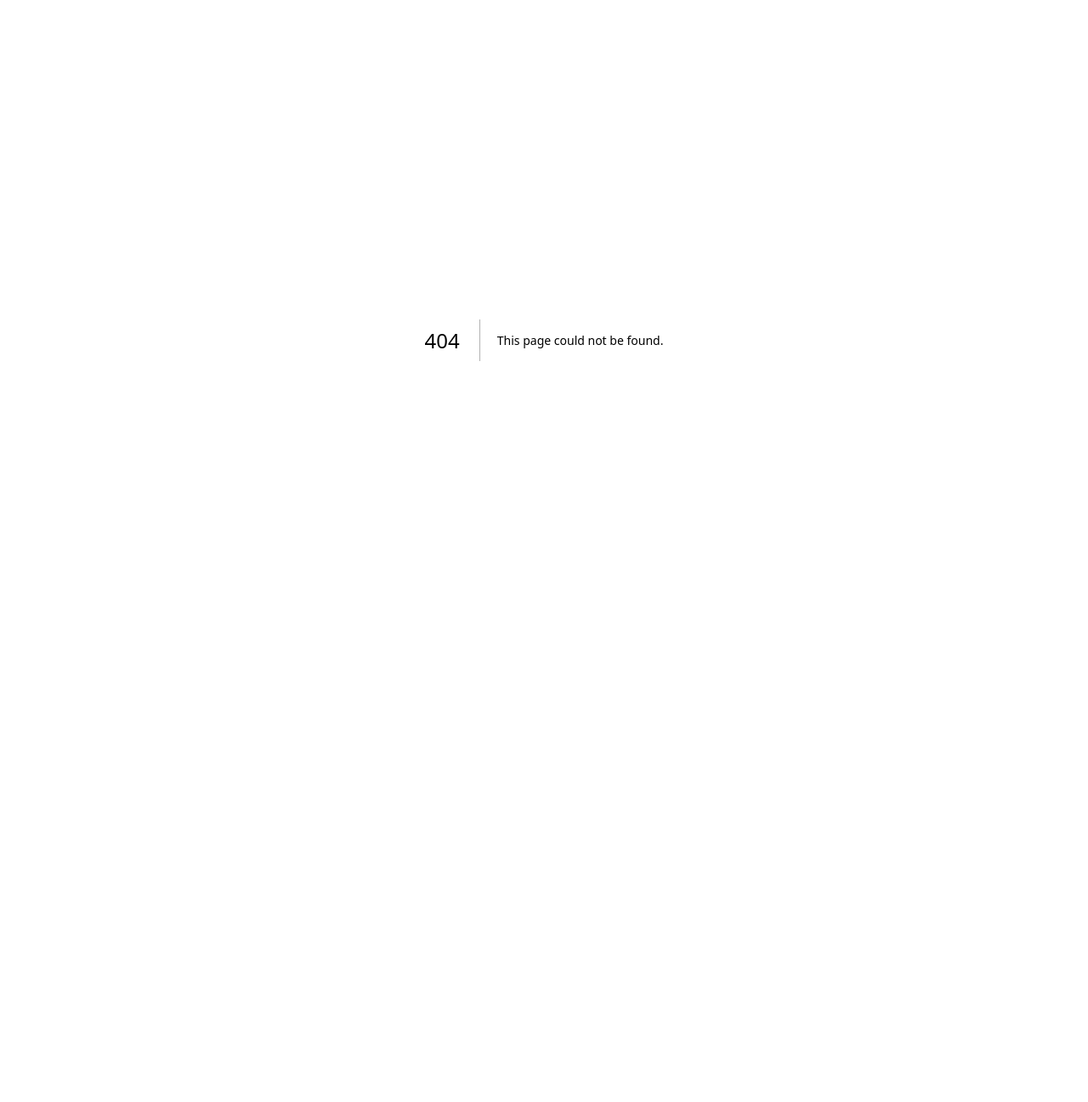
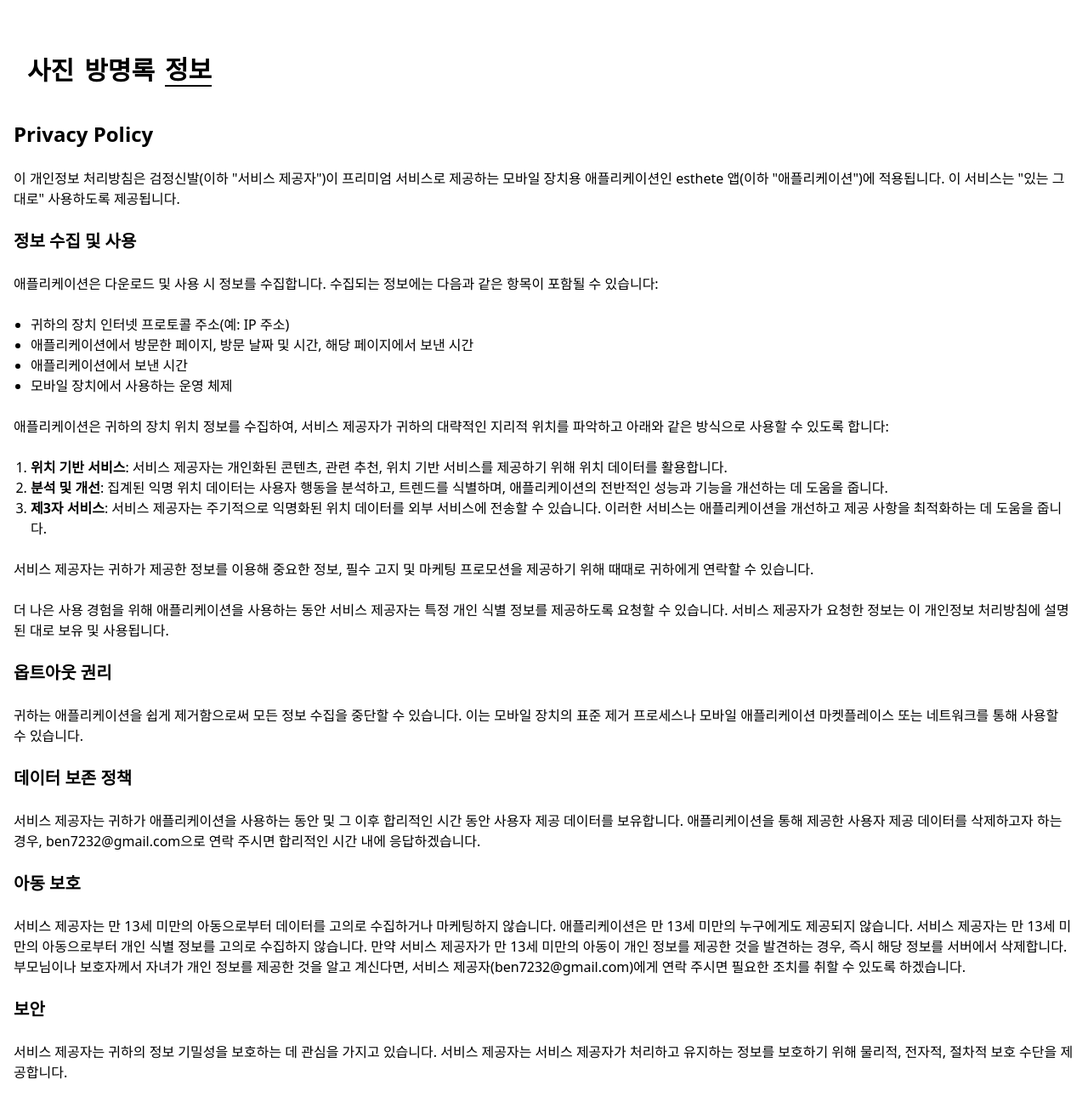
Before and after one commit to blackshoe-esthete/esthete-web-admin, a Next.js app: page /privacy-policy in a window 1280 px wide. Before the commit this address had no page. Shown: the top 1297 px of the page at 85% size. Before the commit the page ends 800 px from the top, so only its background shows below. Built offline with nearby package versions, Linux system fonts and the light colour scheme.

Commit message:
Add : 개인정보처리 페이지 추가

```diff
--- a/src/api/instance.ts
+++ b/src/api/instance.ts
@@ -44,4 +44,4 @@ const fetchWithAuth = async (url: string, options: RequestInit = {}) => {
   }
 }
 
-export const instance = fetchWithAuth;
+export const instance = fetchWithAuth
--- /dev/null
+++ b/src/app/privacy-policy/layout.tsx
@@ -0,0 +1,24 @@
+import type { Metadata } from 'next'
+import { Nav } from '@/components/ui/nav'
+
+export const metadata: Metadata = {
+  title: 'Create Next App',
+  description: 'Generated by create next app',
+}
+
+export default function RootLayout({
+  children,
+}: Readonly<{
+  children: React.ReactNode
+}>) {
+  return (
+    <>
+      <header className="pb-4 pt-16">
+        <div className="container px-4 mx-auto">
+          <Nav />
+        </div>
+      </header>
+      {children}
+    </>
+  )
+}
--- /dev/null
+++ b/src/app/privacy-policy/page.tsx
@@ -0,0 +1,118 @@
+// src/app/privacy-policy/page.tsx
+
+import React from 'react'
+
+const PrivacyPolicy: React.FC = () => {
+  return (
+    <div className="container px-4 py-6 mx-auto space-y-6">
+      <h1 className="text-2xl font-bold mb-4">Privacy Policy</h1>
+
+      <p>
+        이 개인정보 처리방침은 검정신발(이하 "서비스 제공자")이 프리미엄 서비스로 제공하는 모바일 장치용 애플리케이션인
+        esthete 앱(이하 "애플리케이션")에 적용됩니다. 이 서비스는 "있는 그대로" 사용하도록 제공됩니다.
+      </p>
+
+      <h2 className="text-xl font-semibold mt-6">정보 수집 및 사용</h2>
+
+      <p>
+        애플리케이션은 다운로드 및 사용 시 정보를 수집합니다. 수집되는 정보에는 다음과 같은 항목이 포함될 수 있습니다:
+      </p>
+      <ul className="list-disc pl-5">
+        <li>귀하의 장치 인터넷 프로토콜 주소(예: IP 주소)</li>
+        <li>애플리케이션에서 방문한 페이지, 방문 날짜 및 시간, 해당 페이지에서 보낸 시간</li>
+        <li>애플리케이션에서 보낸 시간</li>
+        <li>모바일 장치에서 사용하는 운영 체제</li>
+      </ul>
+
+      <p>
+        애플리케이션은 귀하의 장치 위치 정보를 수집하여, 서비스 제공자가 귀하의 대략적인 지리적 위치를 파악하고 아래와
+        같은 방식으로 사용할 수 있도록 합니다:
+      </p>
+
+      <ol className="list-decimal pl-5">
+        <li>
+          <strong>위치 기반 서비스</strong>: 서비스 제공자는 개인화된 콘텐츠, 관련 추천, 위치 기반 서비스를 제공하기
+          위해 위치 데이터를 활용합니다.
+        </li>
+        <li>
+          <strong>분석 및 개선</strong>: 집계된 익명 위치 데이터는 사용자 행동을 분석하고, 트렌드를 식별하며,
+          애플리케이션의 전반적인 성능과 기능을 개선하는 데 도움을 줍니다.
+        </li>
+        <li>
+          <strong>제3자 서비스</strong>: 서비스 제공자는 주기적으로 익명화된 위치 데이터를 외부 서비스에 전송할 수
+          있습니다. 이러한 서비스는 애플리케이션을 개선하고 제공 사항을 최적화하는 데 도움을 줍니다.
+        </li>
+      </ol>
+
+      <p>
+        서비스 제공자는 귀하가 제공한 정보를 이용해 중요한 정보, 필수 고지 및 마케팅 프로모션을 제공하기 위해 때때로
+        귀하에게 연락할 수 있습니다.
+      </p>
+
+      <p>
+        더 나은 사용 경험을 위해 애플리케이션을 사용하는 동안 서비스 제공자는 특정 개인 식별 정보를 제공하도록 요청할 수
+        있습니다. 서비스 제공자가 요청한 정보는 이 개인정보 처리방침에 설명된 대로 보유 및 사용됩니다.
+      </p>
+
+      <h2 className="text-xl font-semibold mt-6">옵트아웃 권리</h2>
+
+      <p>
+        귀하는 애플리케이션을 쉽게 제거함으로써 모든 정보 수집을 중단할 수 있습니다. 이는 모바일 장치의 표준 제거
+        프로세스나 모바일 애플리케이션 마켓플레이스 또는 네트워크를 통해 사용할 수 있습니다.
+      </p>
+
+      <h2 className="text-xl font-semibold mt-6">데이터 보존 정책</h2>
+
+      <p>
+        서비스 제공자는 귀하가 애플리케이션을 사용하는 동안 및 그 이후 합리적인 시간 동안 사용자 제공 데이터를
+        보유합니다. 애플리케이션을 통해 제공한 사용자 제공 데이터를 삭제하고자 하는 경우, ben7232@gmail.com으로 연락
+        주시면 합리적인 시간 내에 응답하겠습니다.
+      </p>
+
+      <h2 className="text-xl font-semibold mt-6">아동 보호</h2>
+
+      <p>
+        서비스 제공자는 만 13세 미만의 아동으로부터 데이터를 고의로 수집하거나 마케팅하지 않습니다. 애플리케이션은 만
+        13세 미만의 누구에게도 제공되지 않습니다. 서비스 제공자는 만 13세 미만의 아동으로부터 개인 식별 정보를 고의로
+        수집하지 않습니다. 만약 서비스 제공자가 만 13세 미만의 아동이 개인 정보를 제공한 것을 발견하는 경우, 즉시 해당
+        정보를 서버에서 삭제합니다. 부모님이나 보호자께서 자녀가 개인 정보를 제공한 것을 알고 계신다면, 서비스 제공자(
+        <a href="mailto:ben7232@gmail.com">ben7232@gmail.com</a>)에게 연락 주시면 필요한 조치를 취할 수 있도록
+        하겠습니다.
+      </p>
+
+      <h2 className="text-xl font-semibold mt-6">보안</h2>
+
+      <p>
+        서비스 제공자는 귀하의 정보 기밀성을 보호하는 데 관심을 가지고 있습니다. 서비스 제공자는 서비스 제공자가
+        처리하고 유지하는 정보를 보호하기 위해 물리적, 전자적, 절차적 보호 수단을 제공합니다.
+      </p>
+
+      <h2 className="text-xl font-semibold mt-6">변경사항</h2>
+
+      <p>
+        이 개인정보 처리방침은 사유가 있을 때마다 업데이트될 수 있습니다. 서비스 제공자는 새로운 개인정보 처리방침으로
+        이 페이지를 업데이트하여 개인정보 처리방침의 변경 사항을 알려드립니다. 변경 사항이 있는지 자주 이 개인정보
+        처리방침을 확인하시기 바라며, 애플리케이션을 계속 사용하시면 모든 변경 사항에 동의한 것으로 간주됩니다.
+      </p>
+
+      <p>이 개인정보 처리방침은 2024-08-25부터 유효합니다.</p>
+
+      <h2 className="text-xl font-semibold mt-6">동의</h2>
+
+      <p>
+        애플리케이션을 사용함으로써, 귀하는 현재 및 수정된 이 개인정보 처리방침에 따라 귀하의 정보 처리를 동의하는
+        것입니다.
+      </p>
+
+      <h2 className="text-xl font-semibold mt-6">문의하기</h2>
+
+      <p>
+        애플리케이션 사용 중 개인정보 보호에 관한 질문이 있거나 관행에 대해 문의 사항이 있는 경우, 서비스 제공자에게
+        이메일(
+        <a href="mailto:ben7232@gmail.com">ben7232@gmail.com</a>)로 연락해 주십시오.
+      </p>
+    </div>
+  )
+}
+
+export default PrivacyPolicy
--- a/src/components/ui/nav.tsx
+++ b/src/components/ui/nav.tsx
@@ -17,6 +17,12 @@ const Nav = React.forwardRef<HTMLDivElement, React.HTMLAttributes<HTMLDivElement
         href="/guestbook"
       >
         방명록
+      </Link>
+      <Link
+        className={clsx('text-3xl font-bold', { 'border-b-2 border-black': pathname === '/privacy-policy' })}
+        href="/privacy-policy"
+      >
+        정보
       </Link>
       <div className="flex-1" />
       {/* <svg
--- a/tsconfig.json
+++ b/tsconfig.json
@@ -1,5 +1,7 @@
 {
   "compilerOptions": {
+    "types": ["node", "react", "next"],
+    "typeRoots": ["node_modules/@types"],
     "lib": ["dom", "dom.iterable", "esnext"],
     "allowJs": true,
     "skipLibCheck": true,
```
Also changed, not shown: package.json (+4 -4 lines), .pnp.cjs, 1 other file (tests, documents, lock files or other folders).
